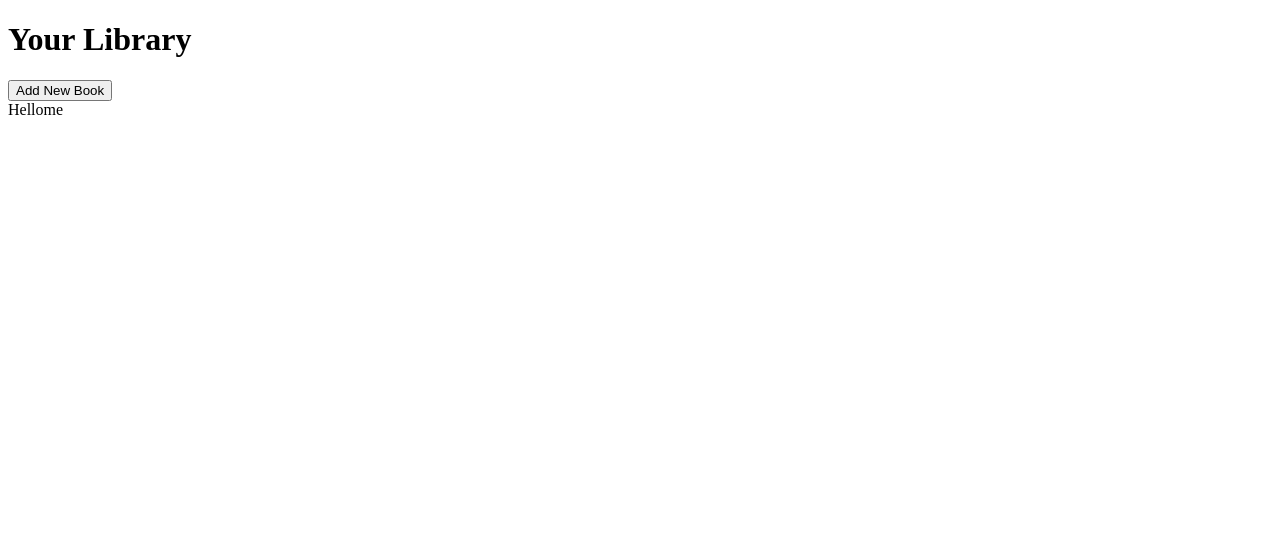
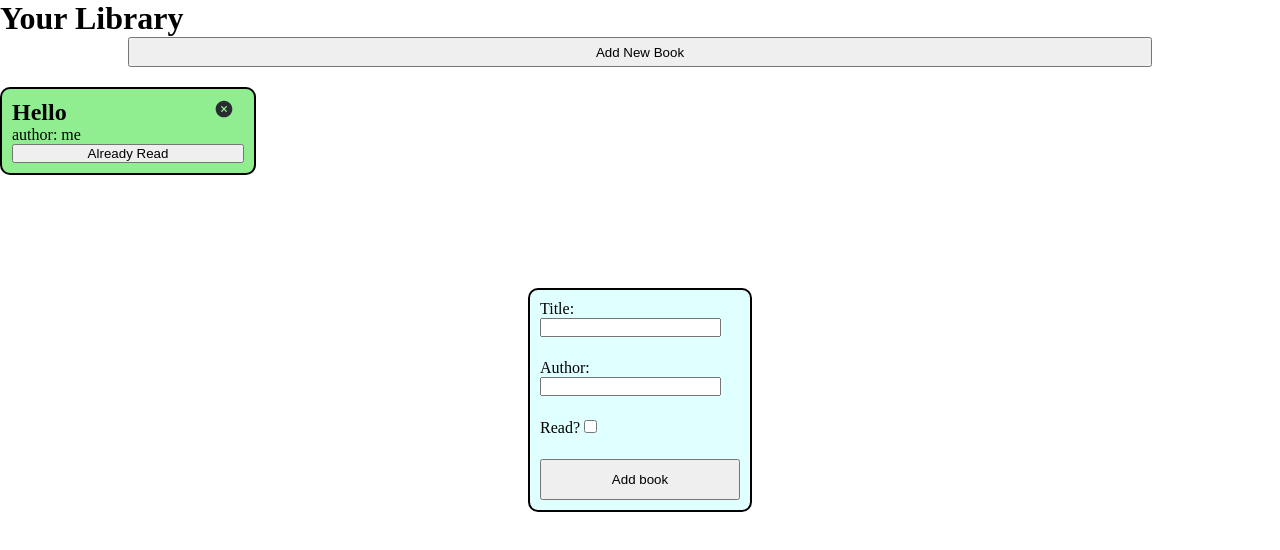
Before and after one commit to CompulsiveSleeper/library-app, a plain HTML site: page index.html in a window 1280 px wide. Both pictures are taken after a click on the button "Add New Book". Drawn offline with Linux system fonts and the light colour scheme.

Commit message:
Add read toggle and book removal functionality

```diff
--- a/index.html
+++ b/index.html
@@ -21,20 +21,25 @@
 
     </section>
   </main>
+  <div class="form-div">
     <form class="form-new-book">
       <div class="form-input">
         <label for="title">Title:</label>
         <input type="text" name="title" id="title" required>
+        <span class="error"></span>
       </div>
       <div class="form-input">
         <label for="author">Author:</label>
         <input type="text" name="author" id="author" required>
+        <span class="error"></span>
       </div>
       <div class="form-input">
         <label for="read">Read?</label>
         <input type="checkbox" name="read" id="read" required>
       </div>
+      <button type="button">Add book</button>
     </form>
+  </div>
   <script src="./index.js"></script>
 </body>
 
--- a/index.js
+++ b/index.js
@@ -6,37 +6,122 @@ function Book() {
   this.read = true;
 }
 
-function addBookToLibrary(newBook) {
-  if (newBook instanceof Book) {
-    myLibrary.push(newBook);
+function addBookToLibrary() {
+  const newBook = new Book();
+  newBook.title = document.querySelector('#title').value;
+  newBook.author = document.querySelector('#author').value;
+  newBook.read = true;
+  myLibrary.push(newBook);
+  displayLibrary();
+}
+
+document.querySelector('.btn-add-book')
+  .addEventListener('click', () => {
+    toggleBookForm();
+  });
+
+document.querySelector('.form-new-book button')
+  .addEventListener('click', () => {
+    toggleBookForm();
+  });
+
+function toggleBookForm() {
+  const bookForm = document.querySelector('.form-new-book');
+  const formDiv = document.querySelector('.form-div');
+  const style = getComputedStyle(bookForm);
+  if (style.display === 'none') {
+    bookForm.style.display = "grid";
+    formDiv.style.display = "grid"
+  } else if (validateInputs()) {
+    bookForm.style.display = "none";
+    formDiv.style.display = "none";
+
+    addBookToLibrary();
+    bookForm.reset();
   }
 }
 
-// document.querySelector(".btn-add-book").addEventListener('click', () => {
-//   toggleBookForm();
+function validateInputs() {
+  const bookFormInputs = document.querySelectorAll('.form-input input');
+  let valid = true;
+  for (let input of bookFormInputs) {
+    if (input.type === "text" && input.value === "") {
+      valid = false;
+      const errorMsg = `*${input.id} is blank`
+      input.parentNode.children[2].textContent = errorMsg;
+    }
+  }
 
-// });
+  if (!valid) {
+    return false;
+  }
+  return true;
+}
 
 function displayLibrary() {
   const libraryDisplay = document.querySelector('.library-display');
+  libraryDisplay.innerHTML = "";
   for (let bookIndex in myLibrary) {
-    const bookElement = createNewBookElement(myLibrary[bookIndex]);
+    const bookElement = createNewBookElement(myLibrary[bookIndex], bookIndex);
     libraryDisplay.appendChild(bookElement);
   }
 }
 
-function createNewBookElement(book) {
+function createNewBookElement(book, bookIndex) {
   const newBookElement = document.createElement('div');
   newBookElement.classList.add('book');
-  const titleElement = createTextElement('span', book.title);
-  const authorElement = createTextElement('span', book.author);
-  newBookElement.appendChild(titleElement);
-  newBookElement.appendChild(authorElement);
+  if (!book.read) {
+    newBookElement.classList.add('unread');
+  }
+  newBookElement.setAttribute('data-library-index', bookIndex)
+
+  fillBookElement(newBookElement, book);
+
   return newBookElement;
 }
 
+function fillBookElement(newBookElement, book) {
+  let textContent;
+  newBookElement
+  for (let key in book) {
+    if (key === "title") {
+      textContent = book[key];
+      newBookElement.appendChild(createTextElement('h2', textContent));
+    } else if (key === "read") {
+    } else {
+      textContent = `${key}: ${book[key]}`;
+      newBookElement.appendChild(createTextElement('span', textContent));
+    }
+  }
+
+  const readButton = createTextElement('button', "Already Read");
+  readButton.classList.add('btn-read-status');
+  readButton.setAttribute('type', 'button');
+  readButton.addEventListener('click', event => {
+    event.target.parentNode.classList.toggle('unread');
+    const bookIndex = event.target.parentNode.getAttribute("data-library-index");
+    if (event.target.textContent === "Already Read") {
+      event.target.textContent = "Not Read";
+      myLibrary[bookIndex].read = false;
+    } else {
+      event.target.textContent = "Already Read";
+      myLibrary[bookIndex].read = true;
+    }
+  });
+  newBookElement.appendChild(readButton);
+
+  const closeButton = document.createElement('img');
+  closeButton.setAttribute('src', './assets/close-circle-svgrepo-com.svg');
+  closeButton.addEventListener('click', event => {
+    const bookIndex = event.target.parentNode.getAttribute('data-library-index');
+    myLibrary.splice(bookIndex);
+    displayLibrary();
+  });
+  newBookElement.insertBefore(closeButton, newBookElement.children[0]);
+}
+
 function createTextElement(htmlTag, textContent) {
-  const textElement = document.createElement('span');
+  const textElement = document.createElement(htmlTag);
   textElement.textContent = textContent;
   return textElement;
 }
--- a/styles/index.css
+++ b/styles/index.css
@@ -1,9 +1,13 @@
-.form-new-book {
-  visibility: hidden;
+* {
+  margin: 0;
+  padding: 0;
+}
+
+.form-div {
   position: absolute;
   top: 0;
   left: 0;
-  display: grid;
+  display: none;
   justify-content: center;
   align-items: center;
   align-content: center;
@@ -11,3 +15,59 @@
   width: 100vw;
   height: 100vh;
 }
+
+.form-new-book {
+  display: none;
+  padding: 10px;
+
+  background-color: lightcyan;
+  height: 200px;
+  width: 200px;
+  border-radius: 10px;
+  border: 2px solid black;
+}
+
+.error {
+  color: red;
+}
+
+.library {
+  display: grid;
+  gap: 20px;
+}
+
+.library > div {
+  display: grid;
+  justify-content: center;
+}
+
+.btn-add-book {
+  width: 80vw;
+  height: 30px;
+}
+
+.library-display {
+  display: grid;
+  grid-template-columns: repeat(auto-fill, minmax(250px, 1fr));
+}
+
+.book {
+  display: flex;
+  position: relative;
+  flex-direction: column;
+  padding: 10px;
+
+  border: 2px solid black;
+  border-radius: 10px;
+  background-color: lightgreen;
+}
+
+.book img {
+  position: absolute;
+  right: 20px;
+  height: 20px;
+}
+
+.unread {
+  background-color: lightcoral;
+}
```
Also changed, not shown: assets/close-circle-svgrepo-com.svg (added). Lines whose indentation alone changed are shown as unchanged.
